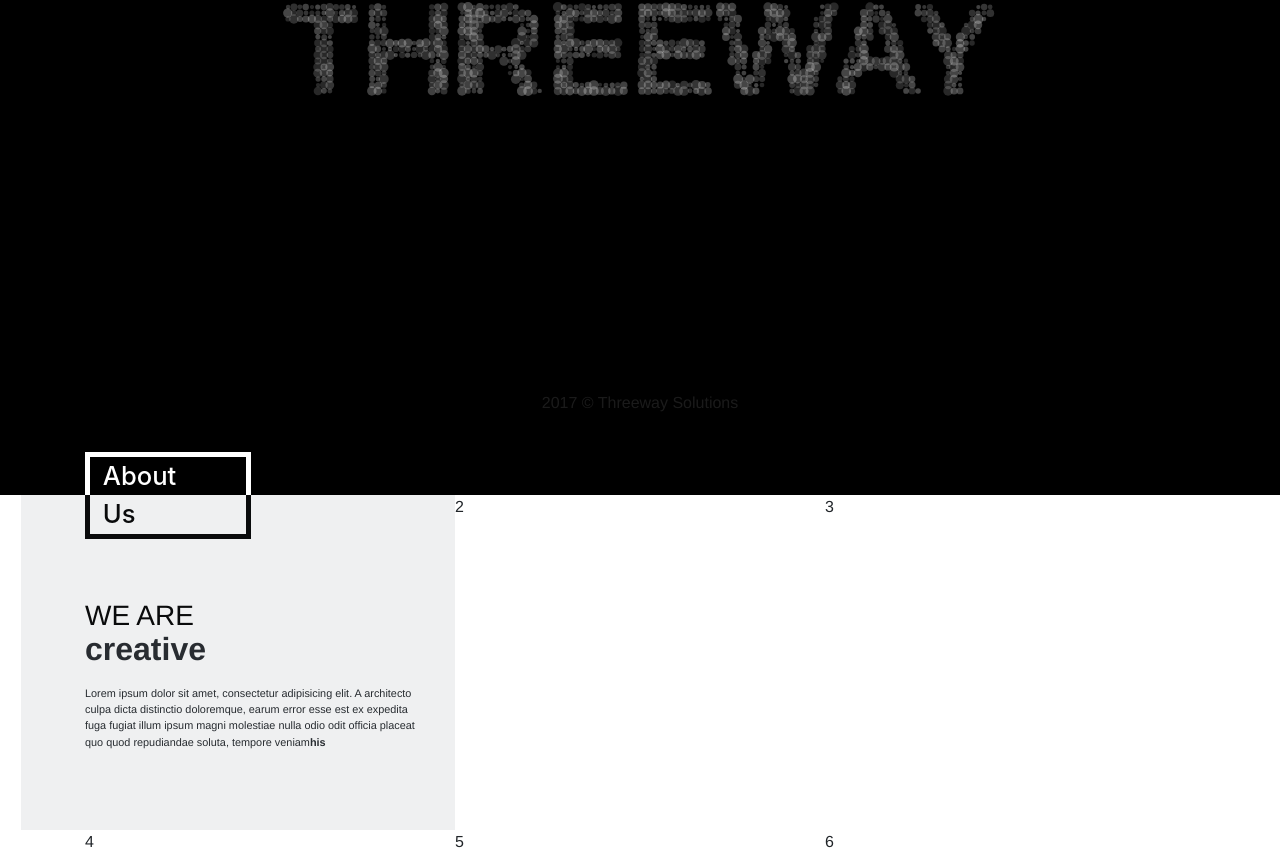
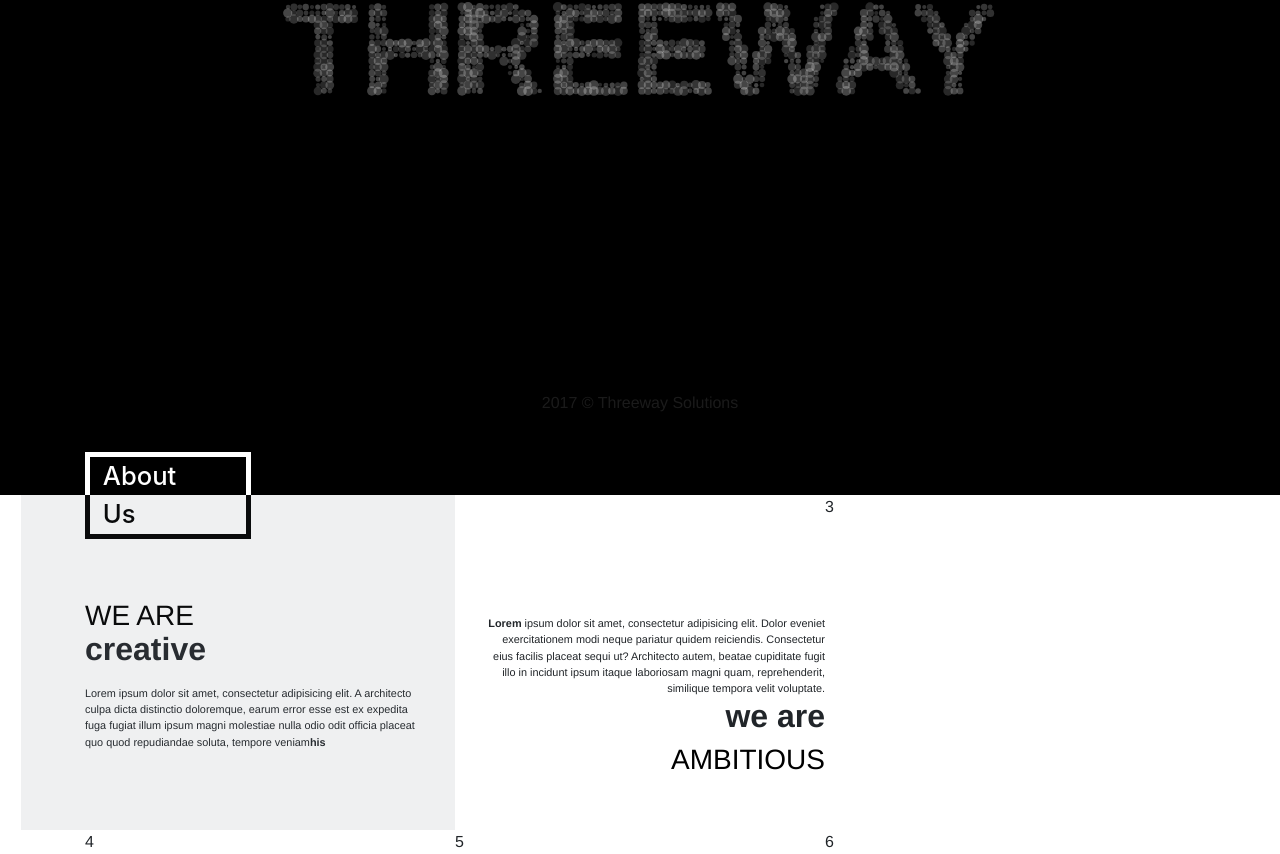
Before and after one commit to developmentiseasy/threewaysolutions, a React app: page / in a window 1280 px wide. Shown: the part 305-1159 px from the top of the page. Built offline with nearby package versions, Linux system fonts and the light colour scheme.

Commit message:
refs#23 Checked the second card

```diff
--- a/src/pages/about-us/AboutUs.css
+++ b/src/pages/about-us/AboutUs.css
@@ -62,6 +62,7 @@
 .AboutUs .cards .cards-row .description-card .card-context .his{
   font-weight: 900;
 }
+
 .background-block {
   background: #636c72;
   top: 0;
@@ -71,3 +72,29 @@
   position: absolute;
   opacity: 0.1;
 }
+
+.AboutUs .cards .cards-row .description-card-2 {
+  padding: 0 0 0 2vw;
+}
+
+.AboutUs .cards .cards-row .description-card-2 .The-text-of-the-second-card {
+  font-weight: 900;
+}
+
+.AboutUs .cards .cards-row .description-card-2 p.card-context-2 {
+  font-size: .85vw;
+  margin-top: 15vh;
+  text-align: right;
+}
+
+.AboutUs .cards .cards-row .description-card-2  h3.subtitle-bold-2 {
+  font-size: 2.5vw;
+  font-weight: bold;
+  text-align: right;
+  margin-top: -2vh;
+}
+
+.AboutUs .cards .cards-row .description-card-2 .title-thin-2 {
+  float: right;
+  color: #000000;
+}
--- a/src/pages/about-us/AboutUs.jsx
+++ b/src/pages/about-us/AboutUs.jsx
@@ -25,7 +25,16 @@ export default class AboutUs extends Component {
                 odio odit officia placeat quo quod repudiandae soluta, tempore veniam
                 <span className="his">his</span></p>
             </div>
-            <div className="description-card col-md-4">2</div>
+            <div className="description-card-2 col-md-4">
+              <p className="card-context-2"><span className="The-text-of-the-second-card">Lorem</span> ipsum dolor sit amet, consectetur adipisicing elit. Dolor eveniet exercitationem modi neque
+                pariatur quidem reiciendis. Consectetur eius facilis placeat sequi ut? Architecto autem, beatae
+                cupiditate fugit illo in incidunt ipsum itaque laboriosam magni quam, reprehenderit, similique tempora
+                velit voluptate.</p>
+              <div className="card-title">
+              <h3 className="subtitle-bold-2"> we are </h3>
+              <h3 className="title-thin-2">AMBITIOUS</h3>
+              </div>
+            </div>
             <div className="description-card col-md-4">3</div>
           </div>
           <div className="row cards-row">
```
